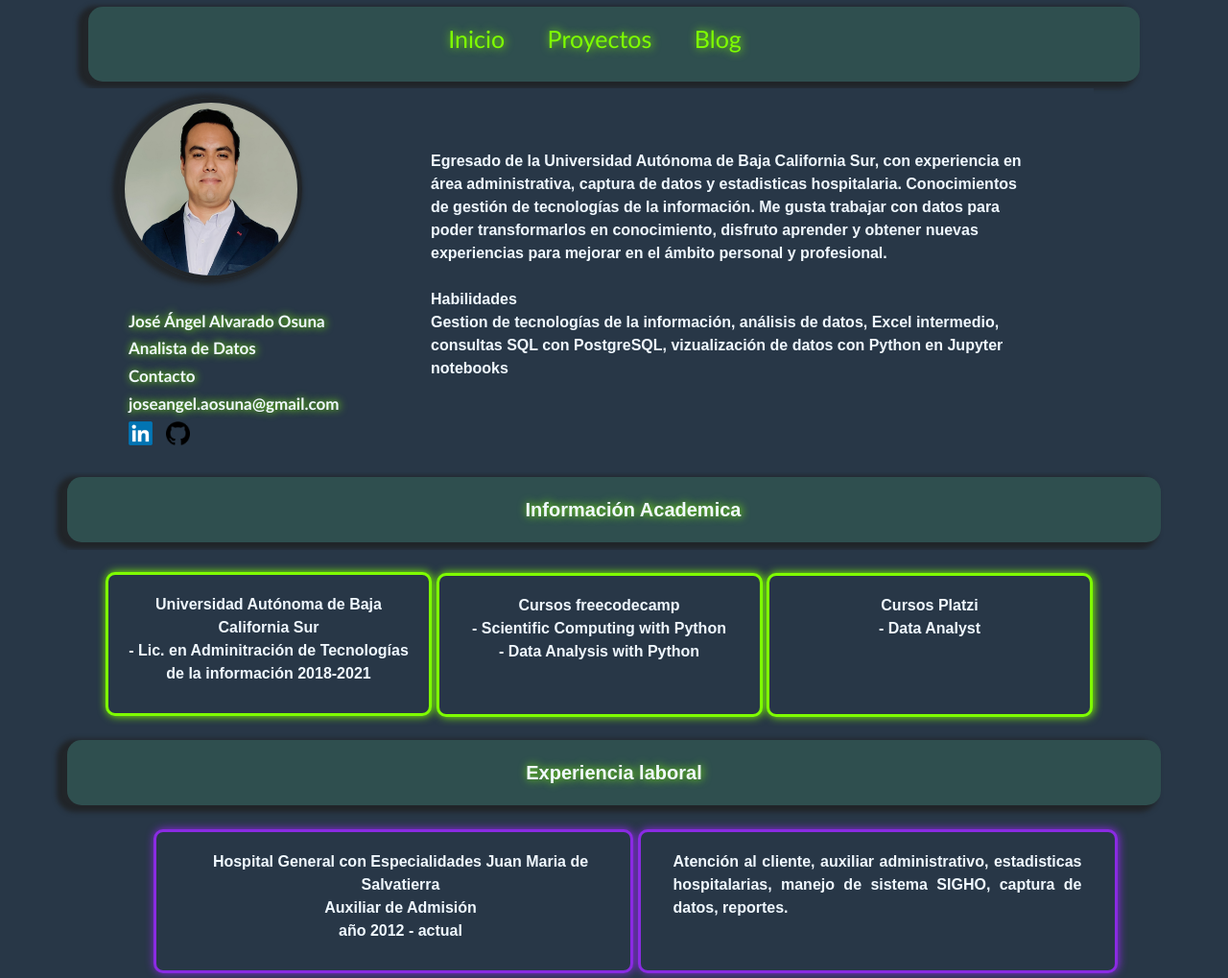
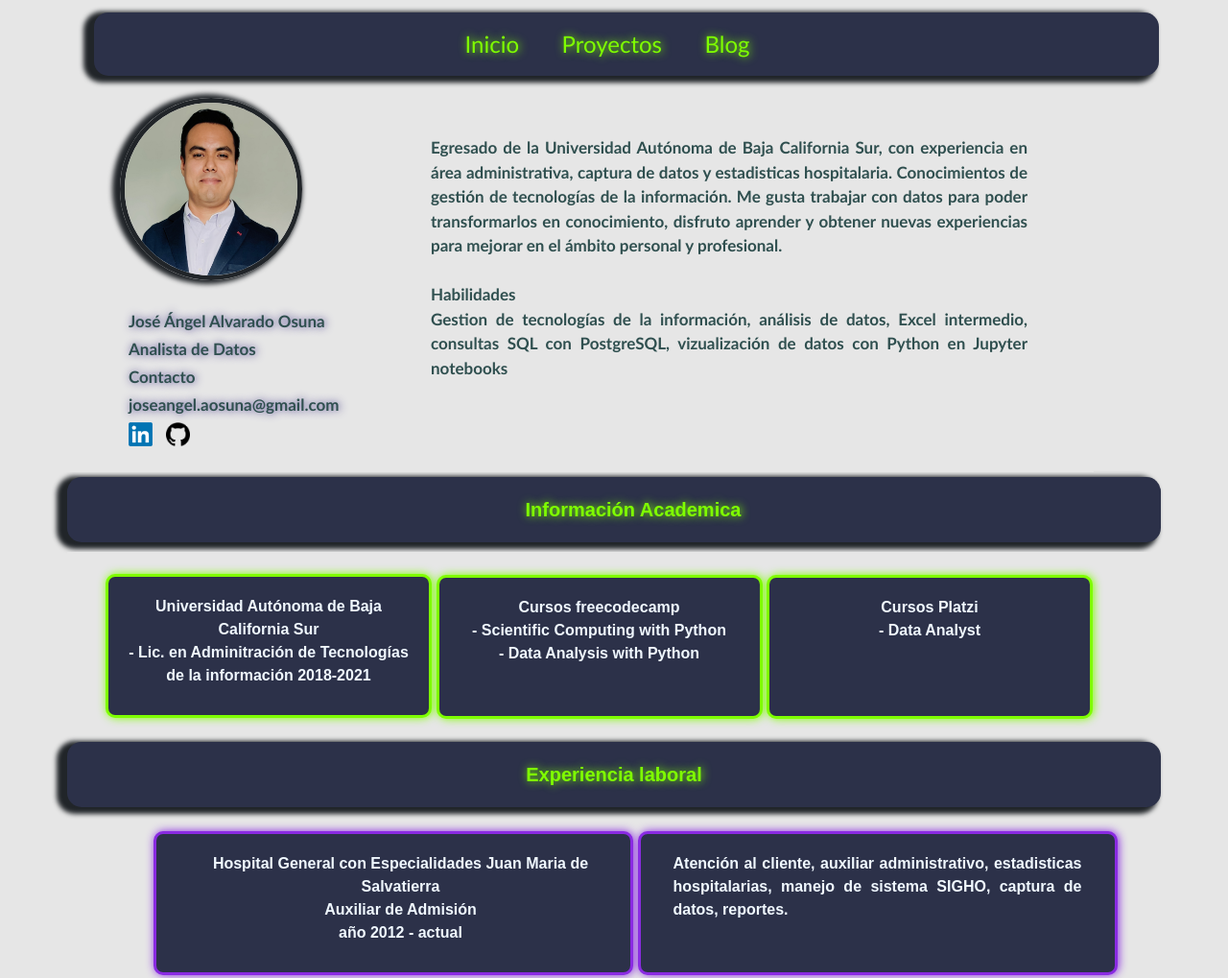
Before and after one commit to joseangel18/Portafolio, a plain HTML site: page Portafolio/index.html in a window 1280 px wide. Shown: the top 1019 px of the page at 96% size. Drawn offline with nearby package versions, Linux system fonts and the light colour scheme; files whose address does not match are found by name.

Commit message:
cambio de formato a la pagina

```diff
--- a/Portafolio/estilo.css
+++ b/Portafolio/estilo.css
@@ -1,33 +1,34 @@
 body {
 
-    background-color:#283747;
+    background-color:rgb(230, 230, 230);
 }
 
 .container{
 
-    background-color: #283747;
+    background-color: rgb(230, 230, 230);
     top: 100px;
 }
 
 nav {
 
-    background-color:darkslategray;
+    background-color:rgb(44, 49, 73);
     padding-top: 15px;
     text-align: center;
     border-radius: 15px;
     display: relative;
     box-shadow: -7px 3px 5px 4px;
-    margin: 7px;
+    margin: 13px;
+    width: 100%;
 }
 
 label {
 
     padding-right: 40px;
-    padding-bottom: 10px;
+    padding-bottom: 0px;
     margin-bottom: 15px;
     color: chartreuse;
     font-family: 'Gill Sans', 'Gill Sans MT', Calibri, 'Trebuchet MS', sans-serif;
-    font-size: 25px;
+    font-size: 24px;
     text-shadow: chartreuse 1px 0 10px;
 }
 
@@ -62,7 +63,7 @@ p{
 
 #mifoto{
 
-    background-color: #283747;
+    background-color: rgb(230, 230, 230);
     width: 375px;
     height: 400px;
     padding-left: 115px;
@@ -72,12 +73,13 @@ p{
 
 #amarillo{
 
-    background-color: #283747;
+    background-color:rgb(230, 230, 230);
     display: inline-block;
     padding-left: 350px;
     padding-right: 80px;
     padding-top: 25px;
     height: 400px;
+
 }
 
 #parrafo1{
@@ -88,9 +90,12 @@ p{
 
 #contenido{
 
-    text-align: left;
+    text-align: justify;
     padding-left: 50px;
-    padding-top: 20px;
+    padding-top: 5px;
+    font-family: 'Gill Sans', 'Gill Sans MT', Calibri, 'Trebuchet MS', sans-serif;
+    font-size: 17px;
+    color: darkslategray
 }
 
 #contacto{
@@ -98,34 +103,37 @@ p{
     font-weight: bold;
     font-family: 'Gill Sans', 'Gill Sans MT', Calibri, 'Trebuchet MS', sans-serif;
     font-size: 17px;
-    text-shadow: chartreuse 1px 0 8px;
+    text-shadow: darkslateblue 1px 0 8px;
     line-height: 1.7;
+    color: darkslategray;
 }
 
 #escolar{
 
-    background-color: darkslategray;
+    background-color: rgb(44, 49, 73);
     text-align: center;
     border: 5px;
     border-radius: 15px;
     text-shadow: chartreuse 1px 0 10px;
     box-shadow: -7px 3px 5px 4px;
     margin-top: 5px;
-    margin-bottom: 8px;
+    margin-bottom: 10px;
     font-size: 20px;
+    width: 100%;
 
 }
 
 #escuelas{
 
     padding-left: 40px;
+    color:chartreuse;
 }
 
 #uabcs{
 
     width: 340px;
     height: 150px;
-    background-color: #283747;
+    background-color:rgb(44, 49, 73);
     display: inline-block;
     position: relative;
     top: 23px;
@@ -146,7 +154,7 @@ p{
 
     width: 340px;
     height: 150px;
-    background-color: #283747;
+    background-color: rgb(44, 49, 73);
     display: inline-block;
     position: relative;
     border : 3px solid;
@@ -166,7 +174,7 @@ p{
 
     width: 340px;
     height: 150px;
-    background-color: #283747;
+    background-color: rgb(44, 49, 73);
     display: inline-block;
     position: relative;
     bottom: 24px;
@@ -186,19 +194,19 @@ p{
 #laboral {
 
     text-align: center;
-    background-color: darkslategray;
+    background-color: rgb(44, 49, 73);
     border-radius: 15px;
     border: 5px;
     text-shadow: chartreuse 1px 0 10px;
     box-shadow: -7px 3px 5px 4px;
-    font-size: 20px;
+    font-size: 20px;;
 }
 
 #trabajo{
 
     padding-left: 100px;
     text-align: justify;
-    background-color: #283747;
+    background-color: rgb(44, 49, 73);
     display: inline-block;
     width: 500px;
     height: 150px;
@@ -223,7 +231,7 @@ p{
 #puesto {
 
     text-align: justify;
-    background-color: #283747;
+    background-color: rgb(44, 49, 73);
     display: inline-block;
     width: 500px;
     height: 150px;
--- a/Portafolio/index.html
+++ b/Portafolio/index.html
@@ -117,7 +117,7 @@
 
     <div id="laboral" class="container">
 
-        <p> Experiencia laboral</p>
+        <p style="color: chartreuse;"> Experiencia laboral</p>
 
     </div>
 
```
